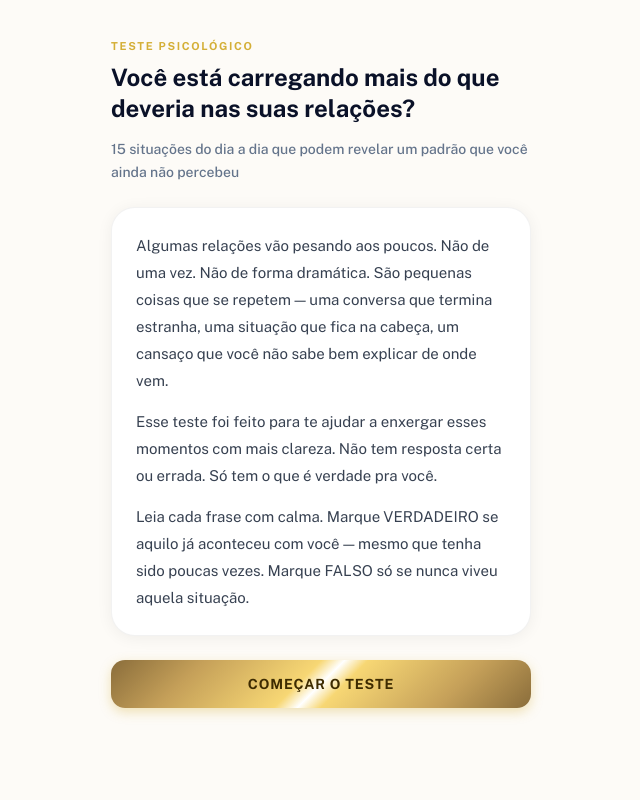
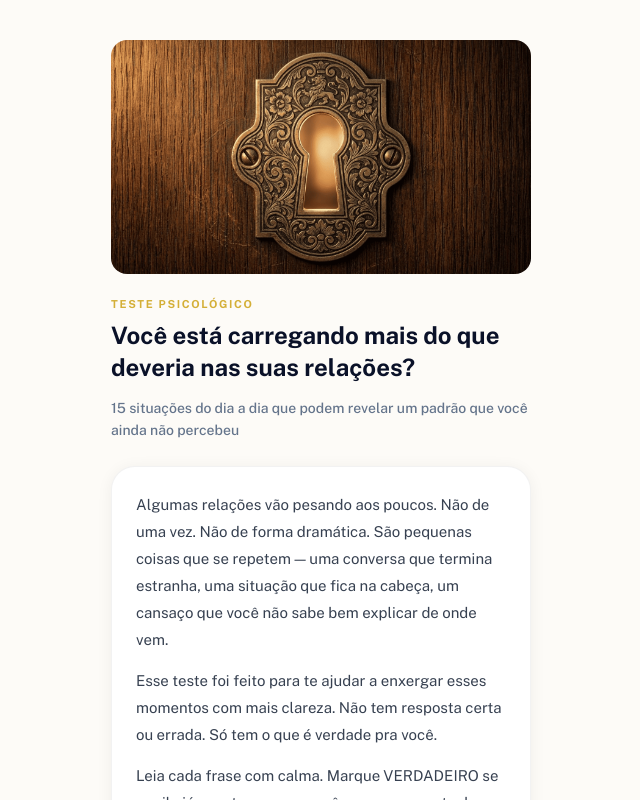
Before and after one commit to vgtallan-afk/Quiz, a React (Vite) app: page / in a window 1280 px wide. Shown: the top 800 px of the page, without its empty margins (319-959 px from the left). Built offline with nearby package versions, Linux system fonts and the light colour scheme.

Commit message:
Update Quiz.jsx

```diff
--- a/src/Quiz.jsx
+++ b/src/Quiz.jsx
@@ -528,7 +528,18 @@ export default function Quiz() {
         {/* ── INTRO ── */}
         {phase === "intro" && (
           <div style={{ animation: "fadeIn 0.8s ease" }}>
-            <Label>Teste Psicológico</Label>
+
+  <img
+    src="/intro.png"
+    alt="Intro"
+    style={{
+      width: "100%",
+      borderRadius: "16px",
+      marginBottom: "20px"
+    }}
+  />
+
+  <Label>Teste Psicológico</Label>
             <h1 style={{ fontSize: "clamp(20px, 6vw, 24px)", fontWeight: 700, lineHeight: 1.3, color: "#0A1128", marginBottom: "8px", marginTop: 0 }}>
               {quizData.title}
             </h1>
@@ -585,6 +596,18 @@ export default function Quiz() {
               transform: animating ? "translateY(-6px)" : "translateY(0)",
               transition: "opacity 0.3s ease, transform 0.3s ease"
             }}>
+
+              <img
+  src={`/${current + 1}.png`}
+  alt={`Situação ${current + 1}`}
+  style={{
+    width: "100%",
+    borderRadius: "16px",
+    marginBottom: "16px"
+  }}
+/>
+
+
               <Label>Situação {current + 1}</Label>
               <p style={{ fontSize: "17px", fontWeight: 500, lineHeight: 1.75, color: "#0A1128", margin: "0 0 24px 0", minHeight: "80px" }}>
                 {quizData.statements[current]}
@@ -812,6 +835,17 @@ export default function Quiz() {
               <p style={{ fontSize: "14px", fontWeight: 500, lineHeight: 1.85, color: "#64748B", marginBottom: "28px", fontStyle: "italic" }}>
                 Você não precisa se adaptar ao que vem a seguir. O que vem a seguir é que foi feito pra se adaptar a você.
               </p>
+
+<img
+  src="/cta.png"
+  alt="CTA"
+  style={{
+    width: "100%",
+    borderRadius: "16px",
+    marginBottom: "20px"
+  }}
+/>
+
               <a href="#" style={{
                 display: "block", width: "100%", padding: "16px",
                 fontSize: "14px", fontWeight: 700, letterSpacing: "0.06em",
```
